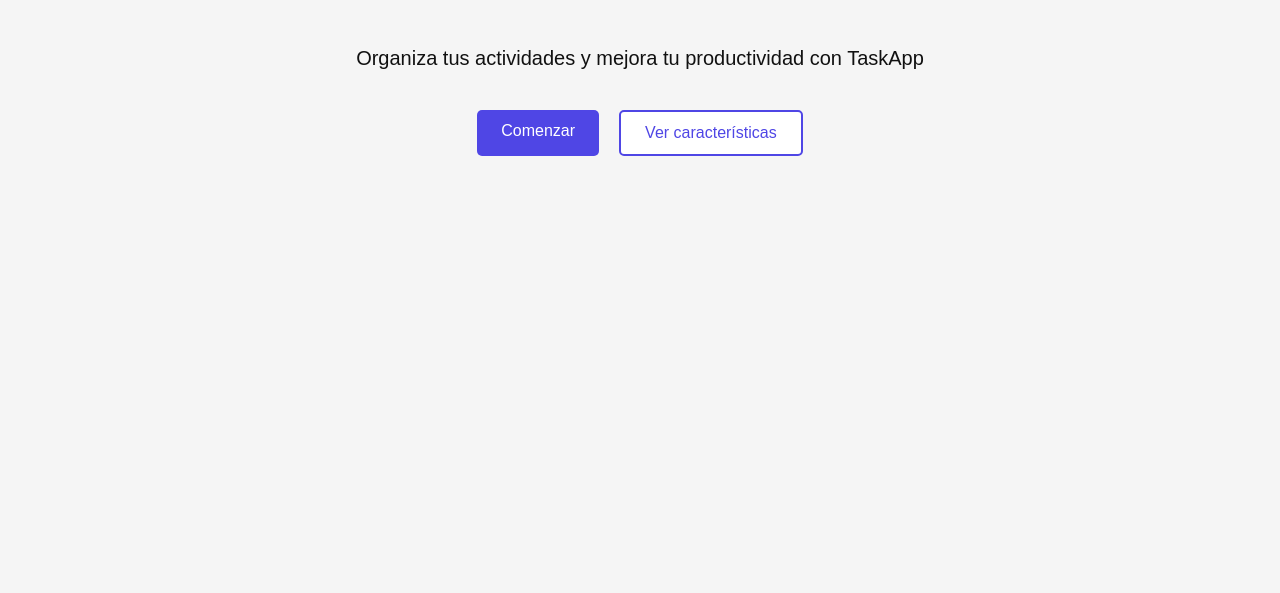
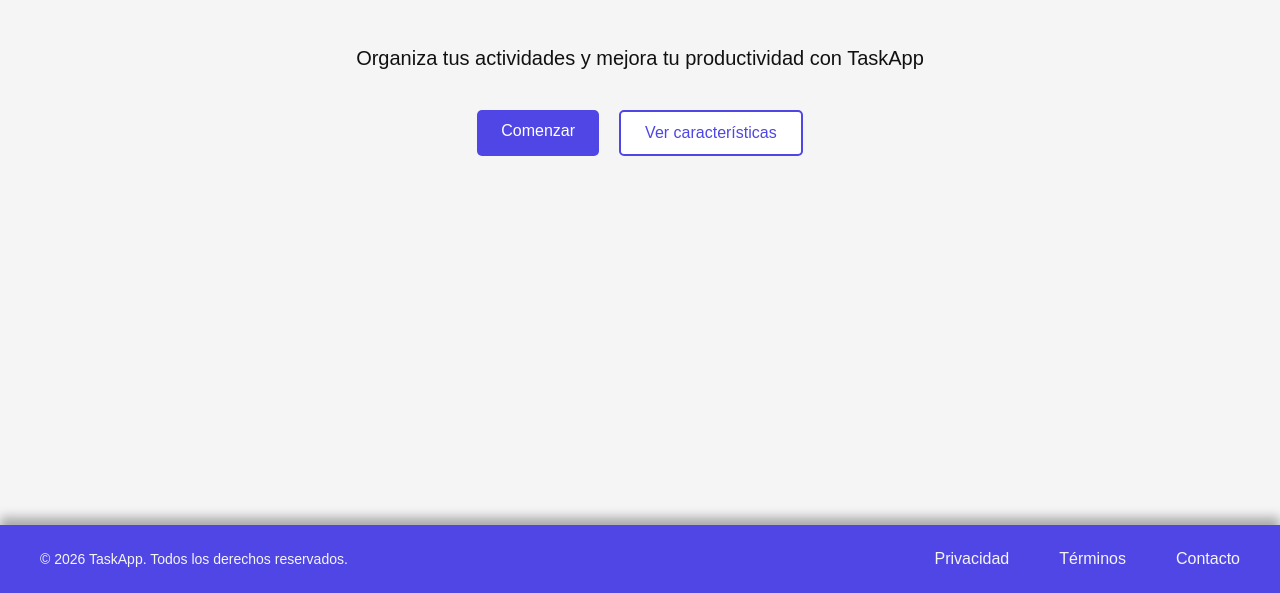
Before and after one commit to Alex11004/TaskApp, a plain HTML site: page pages/landing/landing.html in a window 1280 px wide. Shown: the part 207-800 px from the top of the page. Drawn offline with Linux system fonts and the light colour scheme.

Commit message:
Implementación footer landing page.

```diff
--- a/pages/landing/landing.html
+++ b/pages/landing/landing.html
@@ -56,7 +56,23 @@
 
     </main>
 
-    <footer>
+    <footer class="footer">
+
+        <div class="footer-content">
+
+            <p>© 2026 TaskApp. Todos los derechos reservados.</p>
+
+            <div class="footer-links">
+
+                <a href="#">Privacidad</a>
+
+                <a href="#">Términos</a>
+
+                <a href="#">Contacto</a>
+
+            </div>
+
+        </div>
 
     </footer>
 
--- a/styles/landing/landing.css
+++ b/styles/landing/landing.css
@@ -15,6 +15,14 @@ body{
     font-family: Arial, Helvetica, sans-serif;
     background-color: var(--bg);
     color: var(--text);
+
+    min-height: 100vh;
+    display: flex;
+    flex-direction: column;
+}
+
+main{
+    flex: 1;
 }
 
 header {
@@ -126,3 +134,41 @@ nav a:hover::after{
     transform: translateY(-8px);
     box-shadow: 0px 5px 10px rgba(0, 0, 0, 0.3);
 }
+
+.footer{
+    background-color: var(--primary);
+    padding: 25px 40px;
+    box-shadow: 0px -8px 10px rgba(0, 0, 0, 0.3);
+}
+
+.footer-content{
+    max-width: 1300px;
+    margin: 0 auto;
+
+    display: flex;
+    justify-content: space-between;
+    align-items: center;
+    flex-wrap: wrap;
+    gap: 15px;
+}
+
+.footer p{
+    color: var(--bg);
+    font-size: 14px;
+}
+
+.footer-links{
+    display: flex;
+    gap: 50px;
+}
+
+.footer-links a{
+    text-decoration: none;
+    color: var(--bg);
+    transition: 0.3s ease;
+    position: relative;
+}
+
+.footer-links a:hover{
+    color: var(--text);
+}
```
